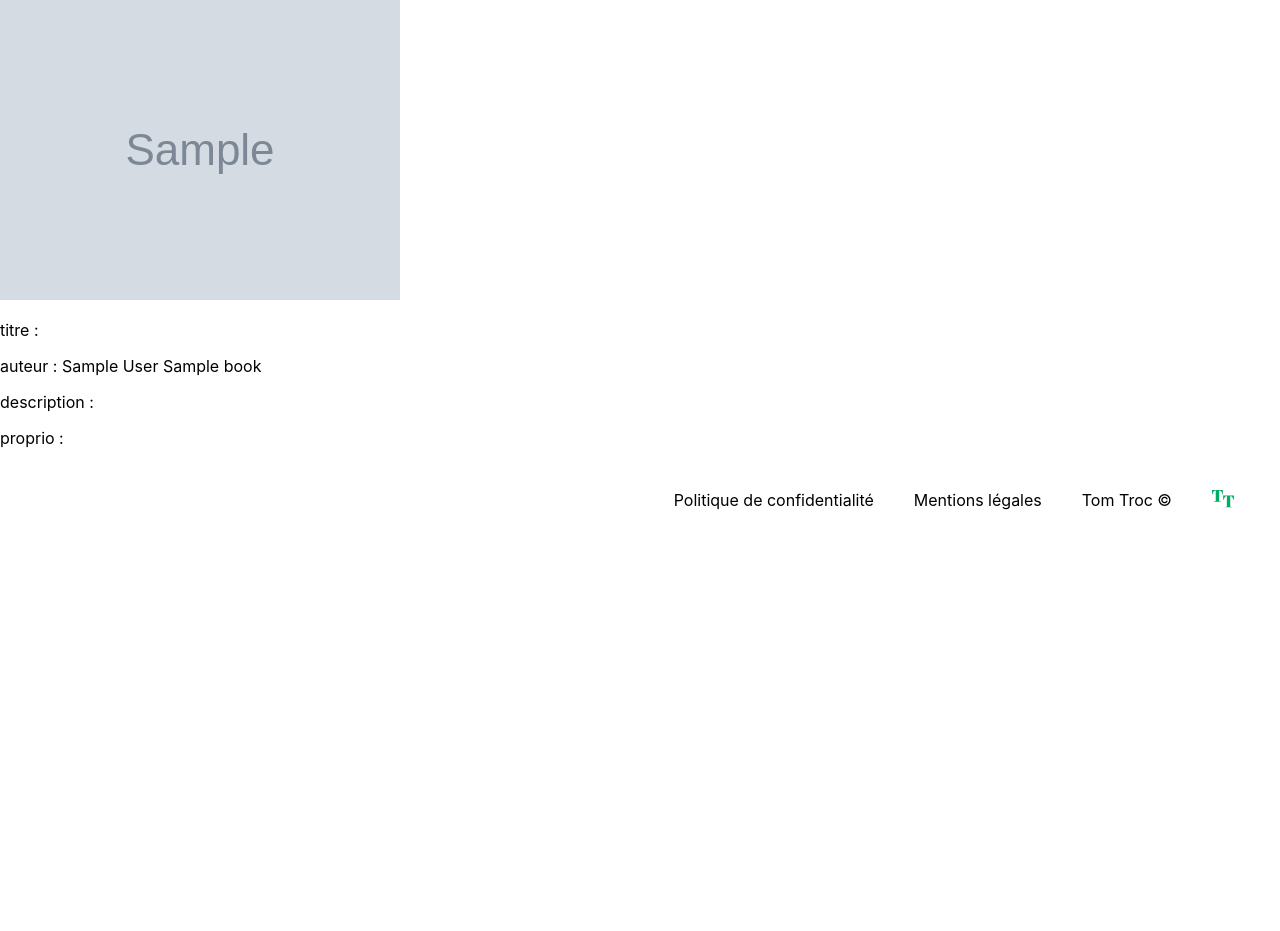
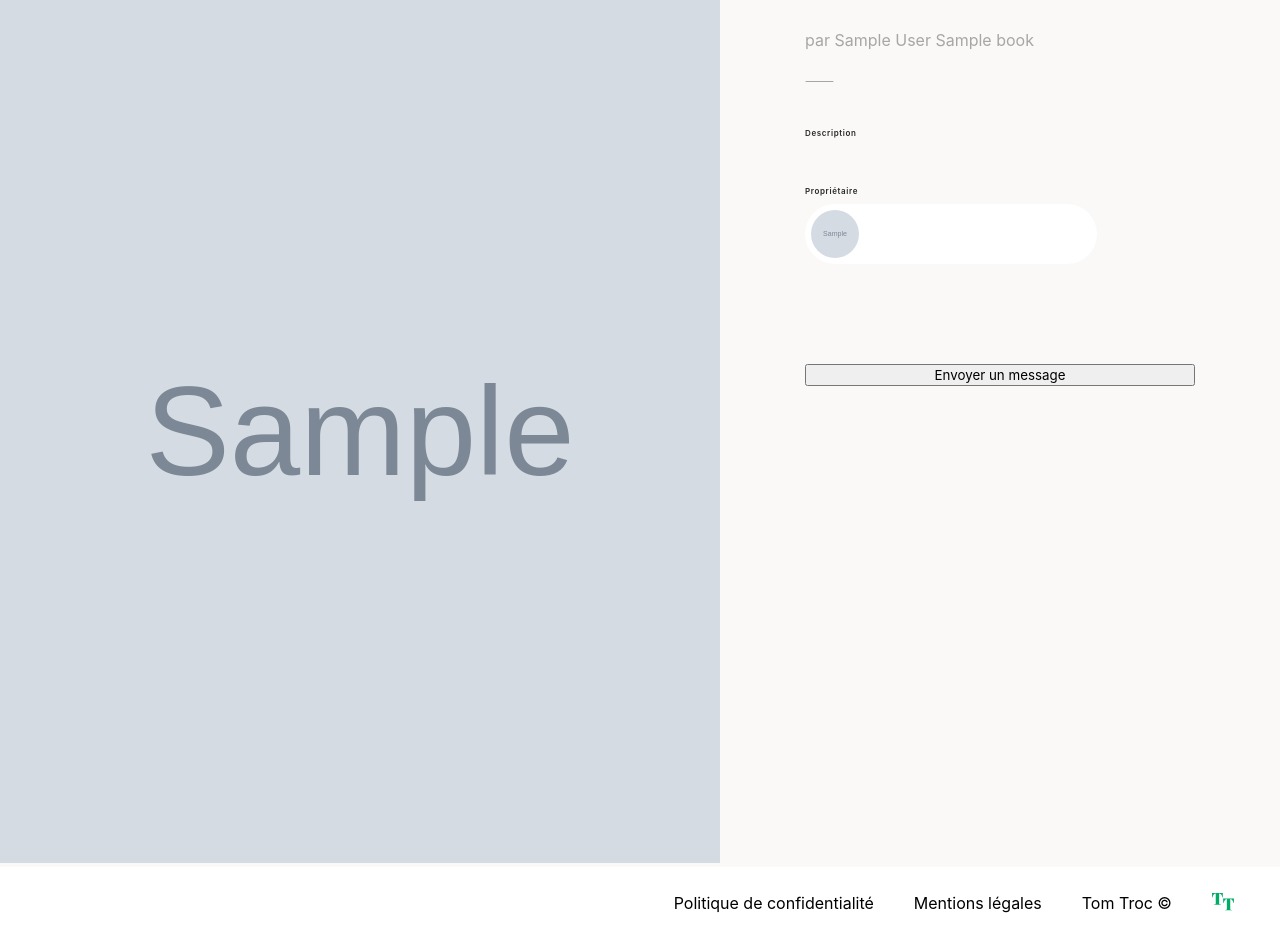
Before and after one commit to Wutzy/OC-SF-TomTroc, a PHP site: template TomTroc/views/templates/bookDetails.php in a window 1280 px wide. Shown: the part 71-1002 px from the top of the page. Before the commit the page ends 581 px from the top, so only its background shows below. Run offline with PHP 8.4, Linux system fonts and the light colour scheme; the template is opened without the code that fills it: most values are stand-ins (such as "Sample title", 1, 10 or a date in 2020); grey boxes marked "Sample" are stand-in pictures; data that the repository does not hold is empty; some web fonts are replaced.

Commit message:
integration + function get user by book id
Front Book detail + Get user by book id + login page

```diff
--- a/TomTroc/css/style.css
+++ b/TomTroc/css/style.css
@@ -104,7 +104,7 @@ nav{
     font-weight: 300;
     line-height: 19.36px;
 }
-.btn-discover{
+.btn{
     padding: 22px 38px 22px 38px;
     color: white;
     background-color: #00AC66;
@@ -360,3 +360,143 @@ nav{
     gap: 38px;
     padding-top: 50px;
 }
+.book-details{
+    background-color: #FAF9F7;
+}
+.book-details-container{
+    display: flex;
+    justify-content: center;
+    width: 100%;
+}
+.book-details-picture img{
+    width: 720px;
+    height: 863px;
+}
+.book-details-informations{
+    width: 720px;
+    padding: 0px 85px;
+}
+.book-title {
+    color: #000;
+    font-family: "Playfair Display";
+    font-size: 36px;
+    font-style: normal;
+    font-weight: 400;
+    line-height: normal;
+}
+.book-author{
+    color: var(--Gris-texte, #A6A6A6);
+    font-family: Inter;
+    font-size: 16px;
+    font-style: normal;
+    font-weight: 400;
+    line-height: normal;
+}
+.book-description-label, .book-owner-label{
+    color: var(--Gris-fonc, #292929);
+    font-family: Inter;
+    font-size: 8px;
+    font-style: normal;
+    font-weight: 600;
+    line-height: normal;
+    letter-spacing: 0.64px;
+    padding-top: 34px;
+}
+.book-description{
+    color: var(--Gris-fonc, #292929);
+    font-family: Inter;
+    font-size: 14px;
+    font-style: normal;
+    font-weight: 400;
+    line-height: normal;
+}
+.owner-card{
+    max-width: 280px;
+    height: 48px;
+    background-color: #FFF;
+    display:flex;
+    border-radius: 114px;
+    padding: 6px;
+    margin-bottom: 100px;
+}
+.owner-card img {
+    width: 48px;
+    height: 48px;
+    border-radius: 114px;
+}
+.owner-nickname {
+    padding-left: 12px;
+}
+.btn-send{
+ width: 100%;
+}
+
+ /** Login page */
+ .register-section {
+    background-color: #FAF9F7;
+ }
+ .register-container{
+    display: flex;
+    flex-wrap: nowrap;
+    justify-content: end;
+    width: 100%
+ }
+ .login-picture{
+
+ }
+ .login-picture img{
+    width: 827px;
+    height: 1238px;
+    object-fit: cover;
+ }
+.registerFormGrid{
+    display: flex;
+    flex-direction: column;
+}
+.registerFormGrid label{
+    color: var(--Gris-texte, #A6A6A6);
+    font-family: Inter;
+    font-size: 14px;
+    font-style: normal;
+    font-weight: 400;
+    line-height: normal;
+}
+.registerFormGrid input{
+    width: 322px;
+    height: 50px;
+    border-radius: 6px;
+    margin-top: 10px;
+    margin-bottom: 20px;
+    border: unset;
+    background-color: #FFF;
+}
+.login-form{
+    width: 100%;
+    padding-left: 240px;
+    padding-top: 100px;
+}
+.login-form h2{
+    color: #000;
+    font-family: "Playfair Display";
+    font-size: 36px;
+    font-style: normal;
+    font-weight: 400;
+    line-height: normal;
+    margin-bottom: 50px;
+}
+
+.btn-register {
+    margin: 30px 0;
+    width: 322px;
+}
+.registerFormGrid p{
+    color: var(--Gris-fonc, #292929);
+    font-family: Inter;
+    font-size: 14px;
+    font-style: normal;
+    font-weight: 400;
+    line-height: normal;
+}
+.registerFormGrid a{
+    text-decoration: underline;
+}
--- a/TomTroc/index.php
+++ b/TomTroc/index.php
@@ -27,6 +27,11 @@ try {
             $bookController->showBook();
             break;
 
+        case 'showLoginPage':
+            $userController = new UserController();
+            $userController->showLoginPage();
+            break;
+
         case 'connectionForm':
             $adminController = new AdminController();
             $adminController->displayConnectionForm();
--- a/TomTroc/models/Book.php
+++ b/TomTroc/models/Book.php
@@ -8,6 +8,8 @@
  {
     private int $idUser;
     private int $author_id;
+    private int $owner_id;
+    public string $owner_nickname;
     public ?string $author_name;
     public ?string $author_forname;
     public string $title = "";
--- a/TomTroc/views/templates/bookDetails.php
+++ b/TomTroc/views/templates/bookDetails.php
@@ -3,11 +3,29 @@
      *  Page de détails d'un livre
      */
 ?>
-<section>
-<img src="<?= $book->image ?>">
-    <p>titre : <?= Utils::format($book->title) ?></p>
-    <p>auteur : <?= $book->author_forname . ' ' . $book->author_name ?></p>
-    <p>description : <?= Utils::format($book->description) ?></p>
-    <p>proprio : <?= Utils::format($book->title) ?></p>
-
+<section class="book-details">
+    <div class="book-details-container">
+        <div class="book-details-picture">
+            <img src="<?= $book->image ?>">
+        </div>
+        <div class="book-details-informations">
+            <h2 class="book-title"><?= Utils::format($book->title) ?></h2>
+            <p class="book-author">par  <?= $book->author_forname . ' ' . $book->author_name ?></p>
+            <svg width="29" height="1" viewBox="0 0 29 1" fill="none" xmlns="http://www.w3.org/2000/svg">
+                <path d="M1 0.5L28 0.500002" stroke="#A6A6A6" stroke-linecap="round"/>
+            </svg>
+            <p class="book-description-label">Description</p>
+            <p class="book-description"><?= Utils::format($book->description) ?></p>
+            <p class="book-owner-label">Propriétaire</p>
+            <a href="#" class="owner-card">
+                <img src="<?= $book->image ?>" alt="">
+                <p class="owner-nickname">
+                    <?= Utils::format($book->owner_nickname) ?>
+                </p>
+            </a>
+            <div>
+                <button class="btn-send">Envoyer un message</button>
+            </div>
+        </div>
+    </div>
 </section>
--- a/TomTroc/views/templates/main.php
+++ b/TomTroc/views/templates/main.php
@@ -29,7 +29,7 @@
                 <div class="menu-right-side">
                     <a href="#">Messagerie</a>
                     <a href="#">Mon compte</a>
-                    <a href="#">Connexion</a>
+                    <a href="index.php?action=showLoginPage">Connexion</a>
                 </div>
             </div>
 
```
Also changed, not shown: TomTroc/controllers/UserController.php (added, +15 -0 lines), TomTroc/models/BookManager.php (+18 -0 lines), TomTroc/models/User.php (added, +65 -0 lines), TomTroc/models/UserManager.php (added, +24 -0 lines), TomTroc/views/templates/login.php (added, +25 -0 lines), 1 other file.
